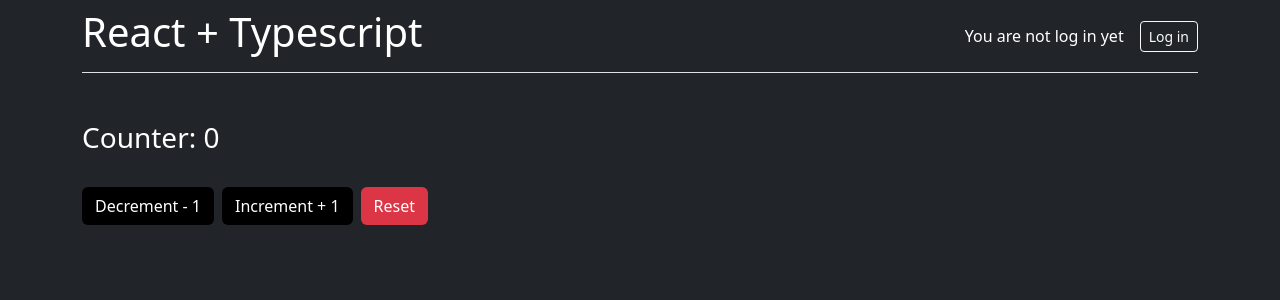
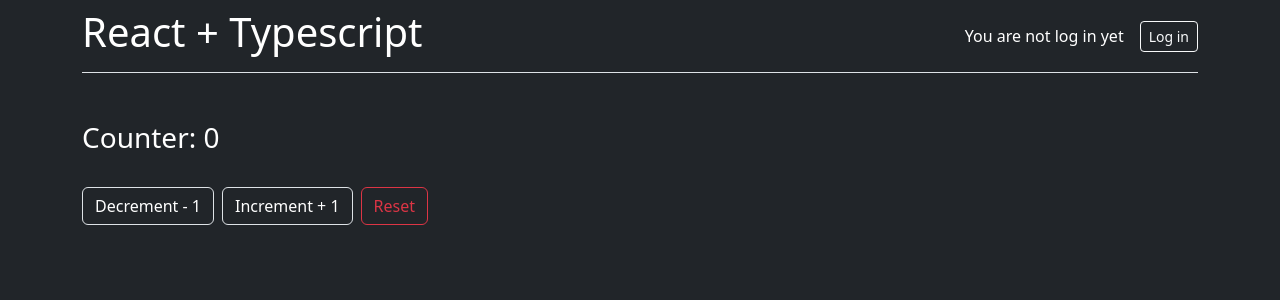
Before and after one commit to gaboslm/react-ts, a React (Create React App) app: page / in a window 1280 px wide. Shown: the top 300 px of the page. Built offline with nearby package versions, Linux system fonts and the light colour scheme.

Commit message:
refactor: button styling

```diff
--- a/src/components/Counter.tsx
+++ b/src/components/Counter.tsx
@@ -14,21 +14,21 @@
 			<br />
 			<div className="d-flex gap-2">
 				<button
-					className="btn bg-black text-white"
+					className="btn btn-dark border text-white"
 					onClick={decrement}
 				>
 					Decrement - 1
 				</button>
 
 				<button
-					className="btn bg-black text-white"
+					className="btn btn-dark border text-white"
 					onClick={increment}
 				>
 					Increment + 1
 				</button>
 
 				<button
-					className="btn bg-danger text-white"
+					className="btn btn-outline-danger"
 					onClick={reset}
 				>
 					Reset
```
